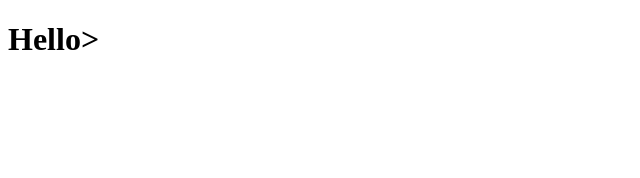
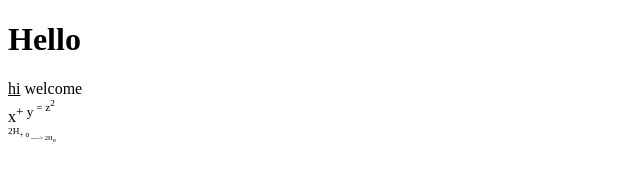
Before and after one commit to iamneo-production/ccaddebfacbeeecaadaeccdffeecabfeedab, a website: page public/index.html in a window 1280 px wide. Shown: the whole page, without its empty margins (0-640 px from the left). Drawn offline with Linux system fonts and the light colour scheme.

Commit message:
Backup Commit

```diff
--- a/public/index.html
+++ b/public/index.html
@@ -8,6 +8,10 @@
     <link rel="stylesheet" href="style.css" />
 </head>
 <body>
-    <h1><b>Hello</b>>
+    <h1><b>Hello</b></h1>
+    <u>hi</u>
+    welcome<br>
+    x<sup 2>+ y<sup 2> = z<sup 2>2 <br>
+    2H<sub 2>+ o<sub 2> ----> 2H<sub 2>o <br>
 </body>
 </html>
```
